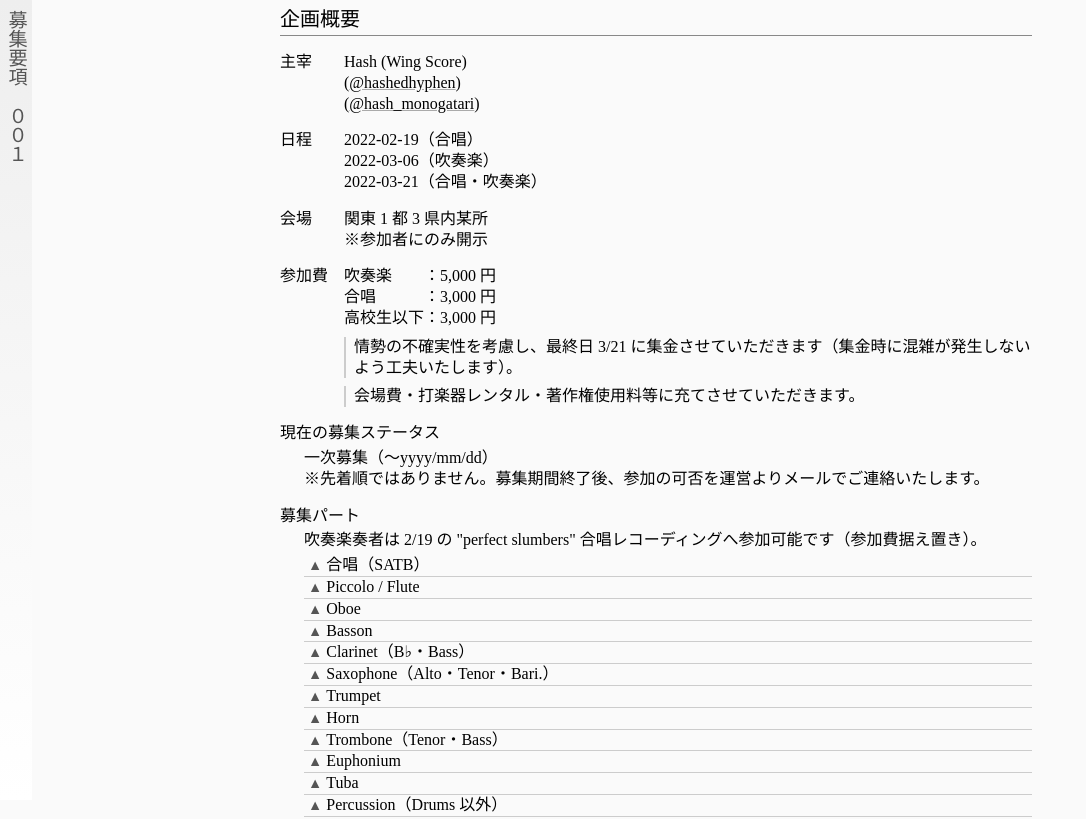
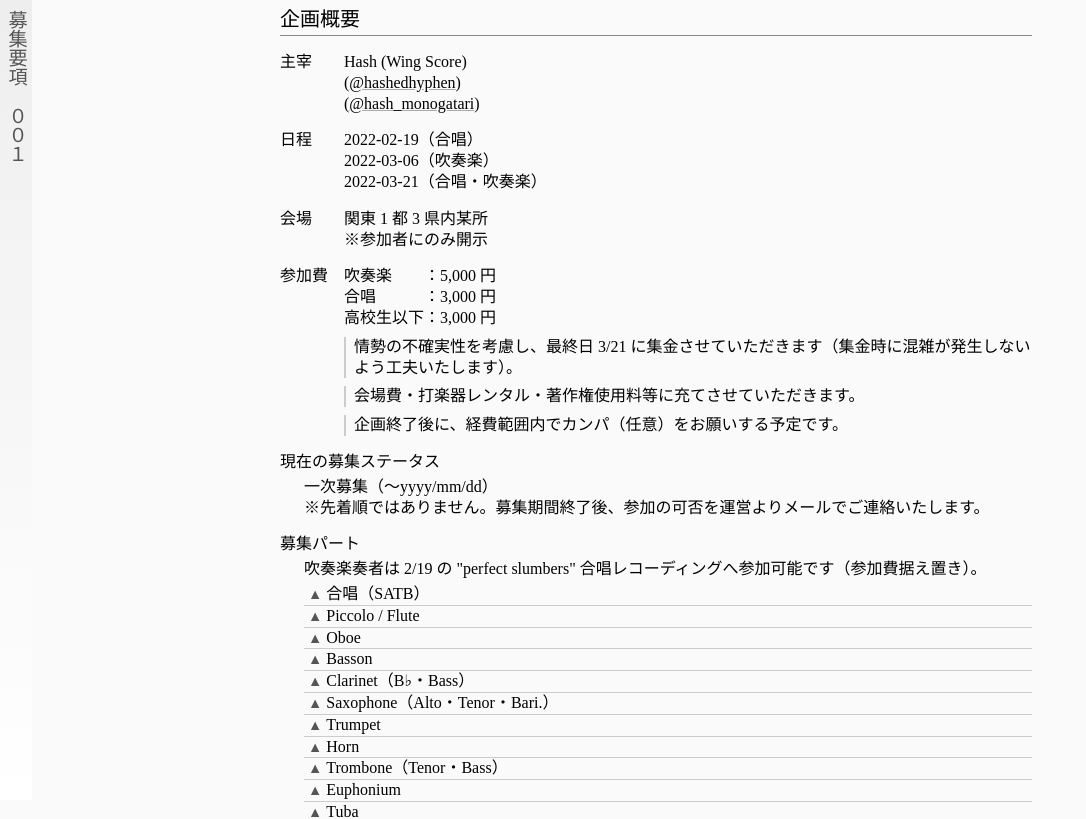
Before and after one commit to hashedhyphen/tsubasa-music, a Next.js app: page /requirements/001 in a window 1280 px wide. Shown: the top 819 px of the page, without its empty margins (0-1086 px from the left). Built offline with nearby package versions, Linux system fonts and the light colour scheme.

Commit message:
Add notes about donation

```diff
--- a/pages/requirements/001.tsx
+++ b/pages/requirements/001.tsx
@@ -142,6 +142,9 @@ const Page = () => (
               <ListItem>
                 会場費・打楽器レンタル・著作権使用料等に充てさせていただきます。
               </ListItem>
+              <ListItem>
+                企画終了後に、経費範囲内でカンパ（任意）をお願いする予定です。
+              </ListItem>
             </ul>
           </DefContent>
         </RecruitmentSection>
```
